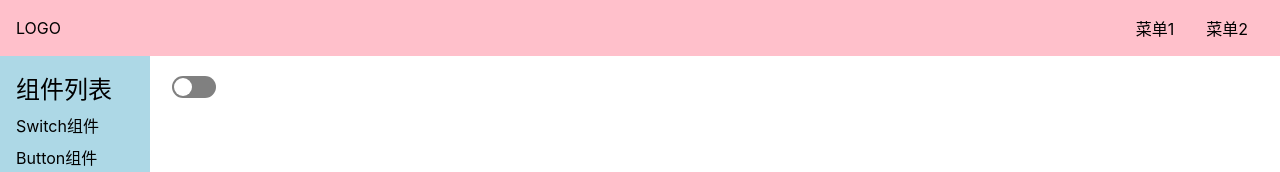
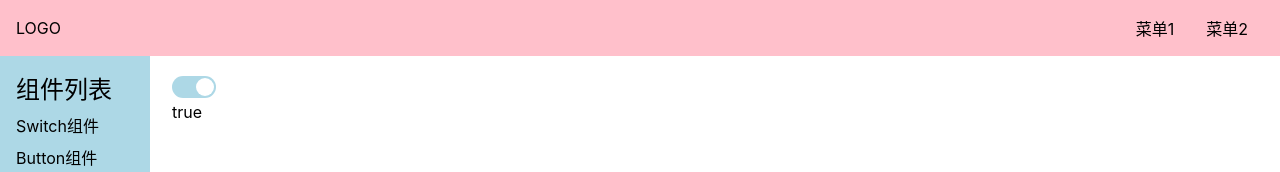
Before and after one commit to world990/Timi-ui, a Vue app: page /#/doc/switch in a window 1280 px wide. Shown: the top 172 px of the page. Built offline with nearby package versions, Linux system fonts and the light colour scheme.

Commit message:
可以接受value和input事件

```diff
--- a/src/components/SwitchDemo.vue
+++ b/src/components/SwitchDemo.vue
@@ -1,14 +1,19 @@
 <template>
   <div>
-    <Switch/>
+    <Switch :value="y" @input="y=$event"/>
   </div>
 </template>
 
 <script lang="ts">
 import Switch from '../lib/Switch.vue';
+import {ref} from 'vue';
 
 export default {
-  components: {Switch}
+  components: {Switch},
+  setup() {
+    const y = ref(true);
+    return {y};
+  }
 };
 
 </script>
--- a/src/lib/Switch.vue
+++ b/src/lib/Switch.vue
@@ -1,17 +1,21 @@
 <template>
-  <button @click="toggle" :class="{checked: checked}"><span></span></button>
+  <button @click="toggle" :class="{checked: value}">
+    <span></span>
+  </button>
+  <div>{{ value }}</div>
 </template>
 
 <script lang="ts">
-import {ref} from 'vue';
 
 export default {
-  setup() {
-    const checked = ref(false);
+  props: {
+    value: Boolean
+  },
+  setup(props, context) {
     const toggle = () => {
-      checked.value = !checked.value;
+      context.emit('input', !props.value);
     };
-    return {checked, toggle};
+    return {toggle};
   }
 };
 </script>
@@ -36,6 +40,7 @@
   width: 18px;
   background: white;
   border-radius: 9px;
+  transition: left 250ms;
 }
 
 button.checked {
@@ -46,4 +51,7 @@
   left: calc(100% - 20px)
 }
 
+button:focus {
+  outline: none;
+}
 </style>
```
